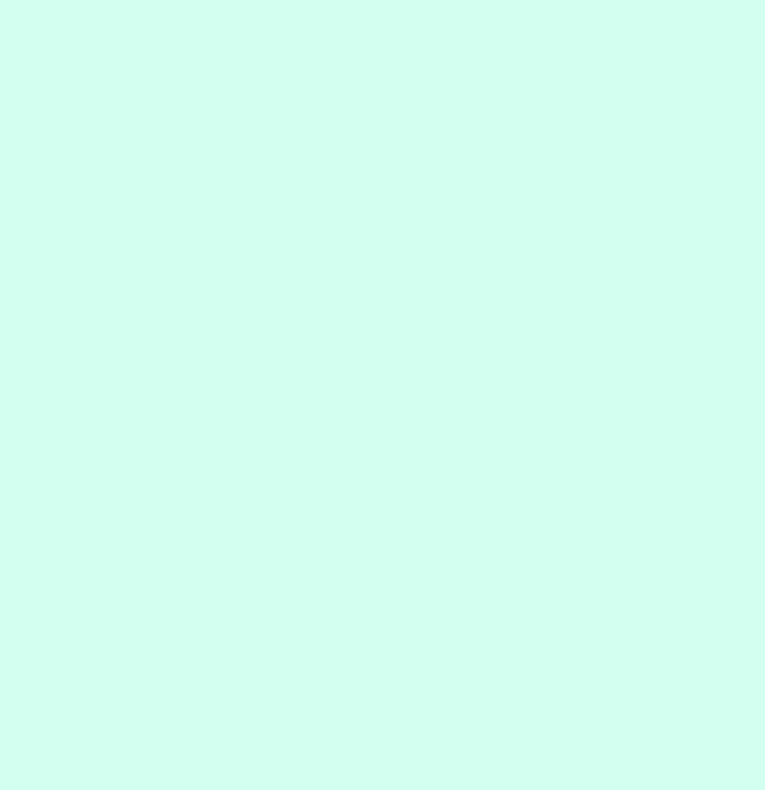
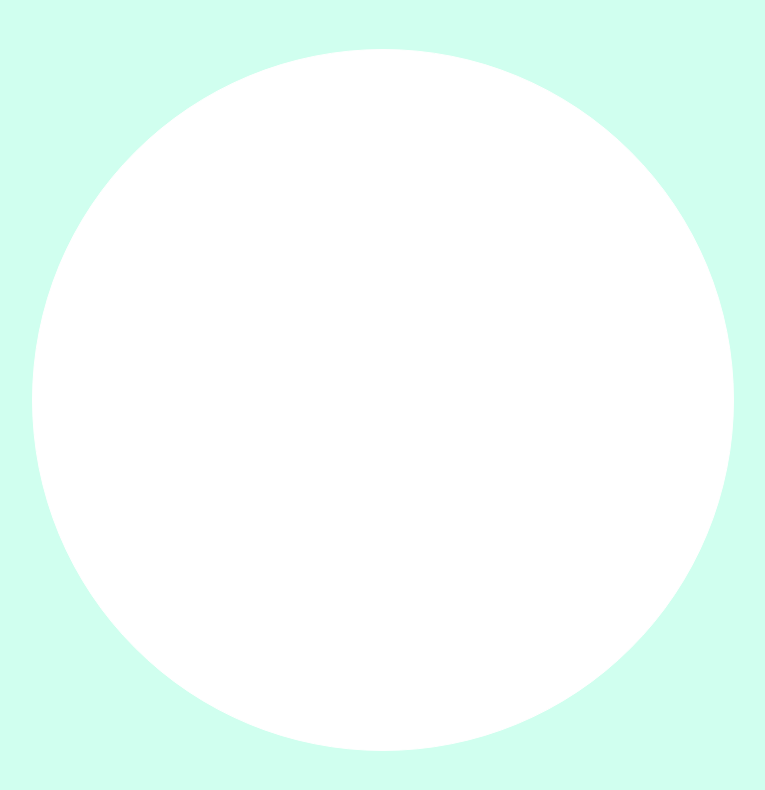
Before and after one commit to lucasrmagalhaes/memoryGame_genius-js, a plain HTML site: page index.html in a window 1280 px wide. Shown: the whole page, without its empty margins (257-1022 px from the left). Drawn offline with Linux system fonts and the light colour scheme.

Commit message:
grid criado

```diff
--- a/style.css
+++ b/style.css
@@ -2,3 +2,23 @@ body {
     margin: 0;
     background-color: rgb(208, 255, 239);
 }
+
+.main-game {
+    height: 100vh;
+    width: 100vw;
+    display: flex;
+    justify-content: center;
+    align-items: center;
+}
+
+.genius {
+    display: grid;
+    grid-template-areas: 'verde vermelho'
+    'amarelo azul';
+    grid-gap: 10px;
+    border: 1px solid #ffffff;
+    background-color: #ffffff;
+    border-radius: 100%;
+    width: 700px;
+    height: 700px;
+}
```
